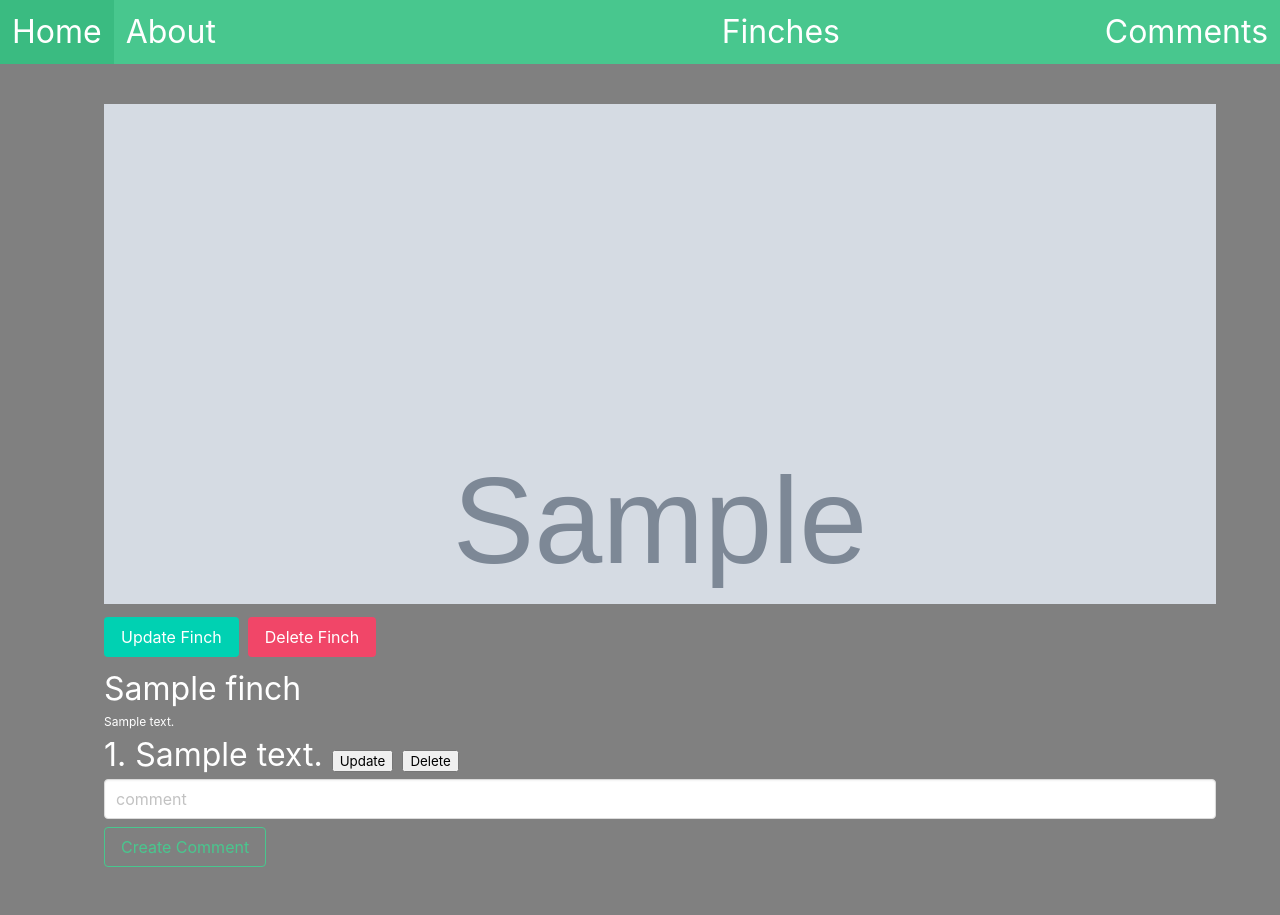
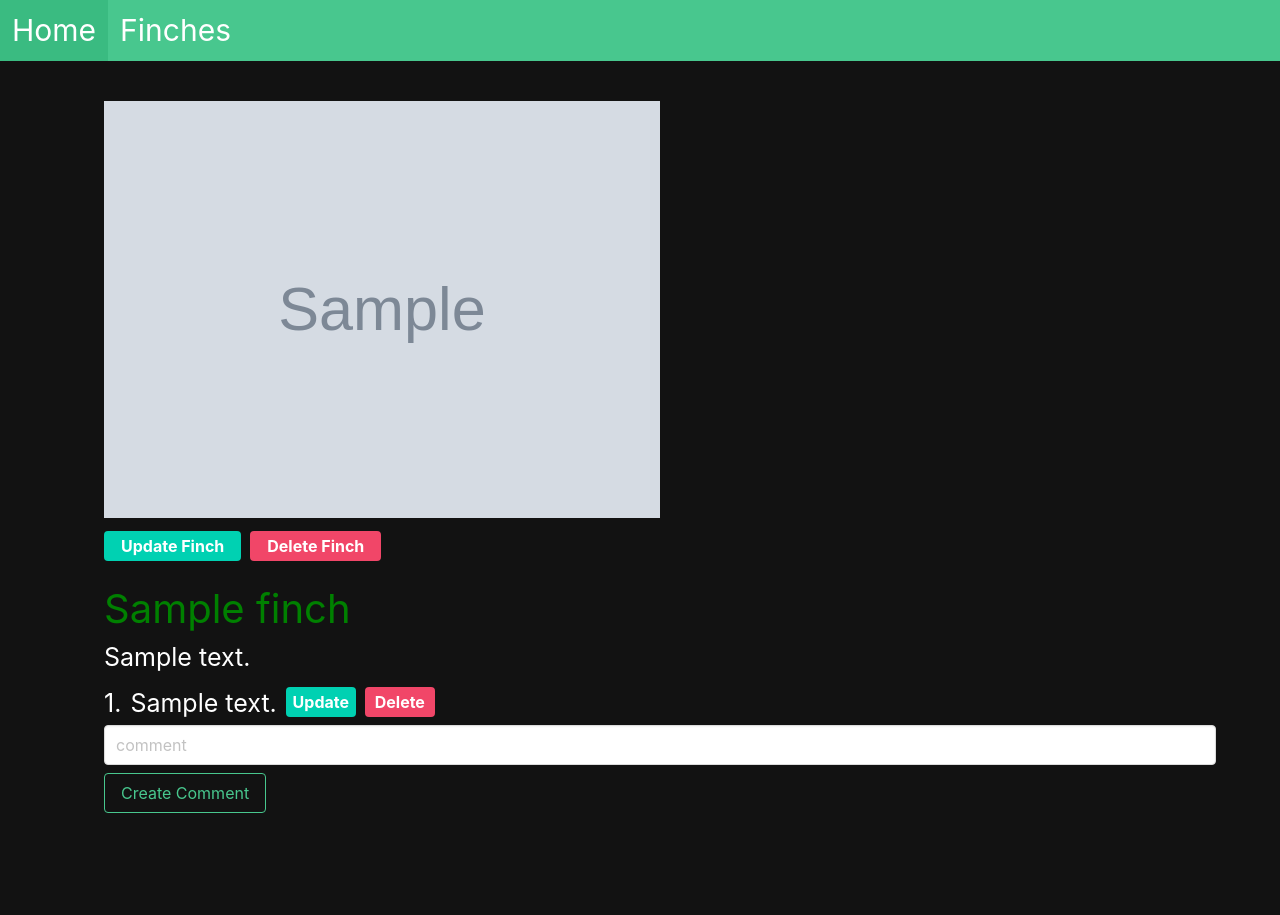
Before and after one commit to SKim0523/Finch-Collector, a Django app: page /finches/1/ in a window 1280 px wide. After the commit the page ends 813 px from the top, so only its background shows below. Run offline with Django 4.2, Linux system fonts and the light colour scheme; tables that the repository leaves empty hold one stand-in row (values such as "Sample post"); grey boxes marked "Sample" are stand-in pictures.

Commit message:
Add delete funtionality for finch list; tweak style; delete unused pages

```diff
--- a/main_app/models.py
+++ b/main_app/models.py
@@ -1,4 +1,5 @@
 from django.db import models
+from django.contrib.auth.models import User
 
 # Create your models here.
 
@@ -9,6 +10,7 @@ class Finch(models.Model):
     description = models.TextField(max_length=500)
     # rare = models.BooleanField(default=False)
     created_at = models.DateTimeField(auto_now_add=True)
+    user = models.ForeignKey(User, on_delete=models.CASCADE, default=1)
 
     def __str__(self):
         return self.name
--- a/main_app/static/styles/main.css
+++ b/main_app/static/styles/main.css
@@ -1,5 +1,5 @@
 body {
-    background-color: grey;
+    background-color: #121212;
     /* background-color: blue; */
     color: #ffffff;
     min-height: 100vh;
@@ -17,6 +17,7 @@ body {
 
   .title {
     color: #ffffff;
+    font-size: 35px;
   }
 
   .gallery {
@@ -83,15 +84,53 @@ body {
     flex-direction: column;
   }
 
-  .song {
-    width: 100%;
-    padding: 10px;
-    display: grid;
-    grid-template-columns: 0.1fr 3fr 0.5fr 0.3fr;
-    border-radius: 5px;
-  }
+.list-name {
+    color: green;
+    font-size: 50px;
+}
 
-  .song:hover {
-    background-color: hsla(0, 0%, 100%, 0.1);
-    cursor: pointer;
-  }
+.navbar-item {
+    font-size: 30px;
+}
+
+.finch-img {
+    width: 50%;
+    height: 50%;
+}
+
+.finch-name {
+    font-size: 40px;
+    color: green;
+}
+
+.no-comments {
+    font-size: 25px;
+}
+
+.finch-content, .finch-content-loop {
+    font-size: 25px;
+}
+
+.finch-description {
+    font-size: 25px;
+}
+
+.delete-finch, .update-comment, .delete-comment {
+    width: 70px;
+    height: 30px;
+    margin-top: 10px;
+    font-weight: bold;
+}
+
+.update-finch-btn, .delete-finch-btn {
+    height: 30px;
+    font-weight: bold;
+}
+
+.card-header-title {
+    font-size: 25px;
+}
+
+.add-finch {
+   margin-bottom: 30px;
+}
--- a/main_app/templates/about.html
+++ /dev/null
@@ -1,5 +0,0 @@
-{% extends 'base.html' %}
-{% block title %}About{% endblock  %}
-{% block content %}
-<h1>Finch About</h1>
-{% endblock %}
--- a/main_app/templates/base.html
+++ b/main_app/templates/base.html
@@ -23,13 +23,7 @@
                 </a>
             </div>
             <div class="navbar-menu navbar-start">
-                <a class="navbar-item" href="/about">About</a>
-            </div>
-            <div class="navbar-menu navbar-end">
                 <a class="navbar-item" href="/finches/">Finches</a>
-            </div>
-            <div class="navbar-menu navbar-end">
-                <a class="navbar-item" href="/comments/">Comments</a>
             </div>
         </nav>
         <div class="container">
--- a/main_app/templates/finch_detail.html
+++ b/main_app/templates/finch_detail.html
@@ -1,22 +1,23 @@
 {% extends 'base.html' %}
 {% block content %}
+
 <div>
-    <img class="" src="{{finch.img}}" alt="{{finch.name}}"/>
-    <a class="button is-primary" href="{% url 'finch_update' finch.pk %}">Update Finch</a>
-    <a class="button is-danger" href="{% url 'finch_delete' finch.pk %}">Delete Finch</a>
-    <h1>{{finch.name}}</h1>
-    <p>{{finch.description}}</p>
+    <img class="finch-img" src="{{finch.img}}" alt="{{finch.name}}"/><br>
+    <a class="button is-primary update-finch-btn" href="{% url 'finch_update' finch.pk %}">Update Finch</a>
+    <a class="button is-danger delete-finch-btn" href="{% url 'finch_delete' finch.pk %}">Delete Finch</a>
+    <h1 class="finch-name">{{finch.name}}</h1>
+    <p class="finch-description">{{finch.description}}</p>
 </div>
 <div>
     {%for comment in finch.comments.all %}
-    <span>{{forloop.counter}}.</span>
-    <span>{{comment.content}}</span>
-    <a href="{% url 'comment_update' comment.pk %}"><button>Update</button>
-    <a href="{% url 'comment_delete' comment.pk %}"><button>Delete</button>
+    <span class = "finch-content-loop">{{forloop.counter}}.</span>
+    <span class="finch-content">{{comment.content}}</span>
+    <a class="button is-primary update-comment" href="{% url 'comment_update' comment.pk %}">Update</a>
+    <a class="button is-danger delete-comment" href="{% url 'comment_delete' comment.pk %}">Delete</a>
     </a>
 </div>
     {% empty %}
-    <span>No comments to display</span>
+    <span class="no-comments">No comments to display</span>
     {% endfor %}
 <form action="{% url 'comment_create' finch.pk %}" method="POST">
     {% csrf_token %}
--- a/main_app/views.py
+++ b/main_app/views.py
@@ -86,20 +86,22 @@ class ListFinchAssoc(View):
 
     def get(self, request, pk, finch_pk):
         # get the query param from the url
-        assoc = request.GET.get("assoc") #.com/?assoc
+        assoc = request.GET.get("assoc") #.com/?add
         if assoc == "remove":
             # get the playlist by the id and
             # remove from the join table the given song_id
-            List.objects.get(pk=pk).finch.remove(finch_pk)
+            List.objects.get(pk=pk).finches.remove(finch_pk)
         if assoc == "add":
             # get the playlist by the id and
             # add to the join table the given song_id
-            List.objects.get(pk=pk).finch.add(finch_pk)
+            List.objects.get(pk=pk).finches.add(finch_pk)
         return redirect('home')
 
-
-
-
+class ListCreate(CreateView):
+    model = List
+    fields = ['name']
+    template_name = 'list_create.html'
+    success_url = '/'
 
 # finches = [
 #   Finch("Euphonia", "https://i.imgur.com/RcGBIKQ.png",
```
Also changed, not shown: main_app/templates/finch_list.html (+6 -2 lines), main_app/templates/home.html (+8 -4 lines), main_app/migrations/0004_finch_user.py (added).
